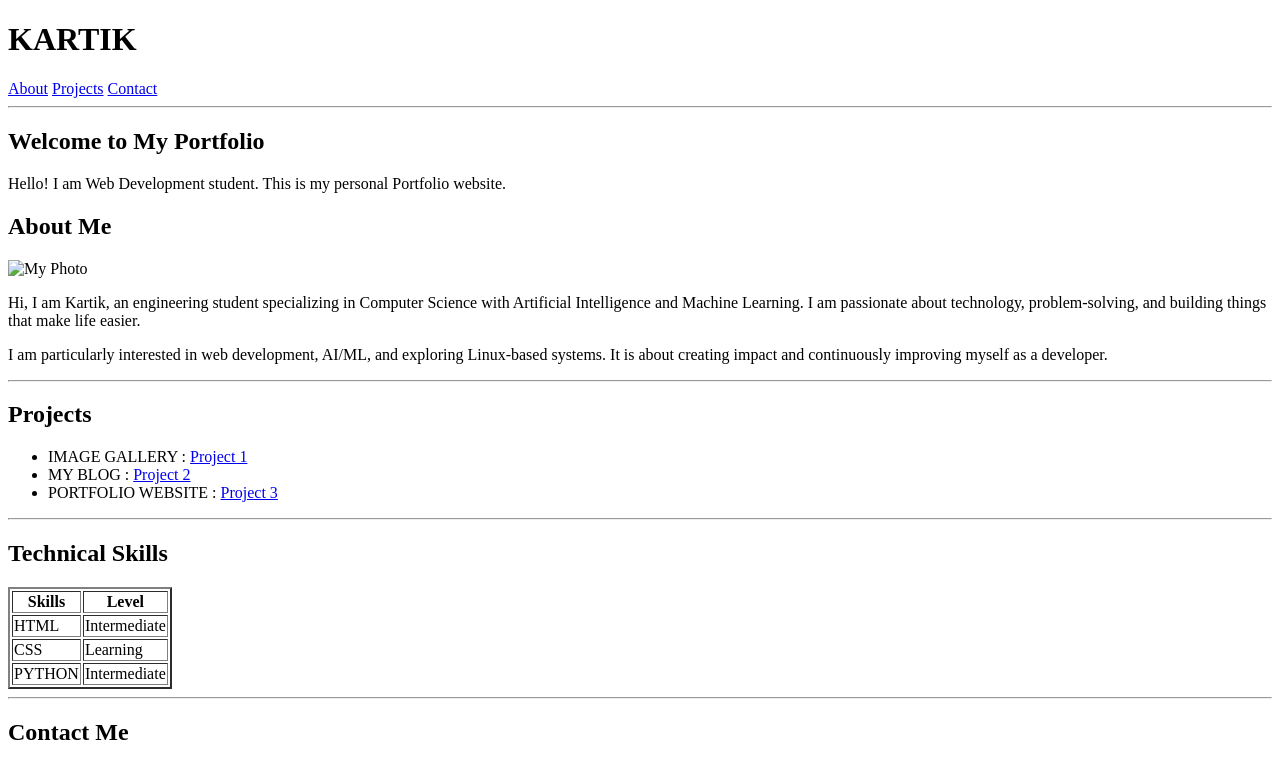
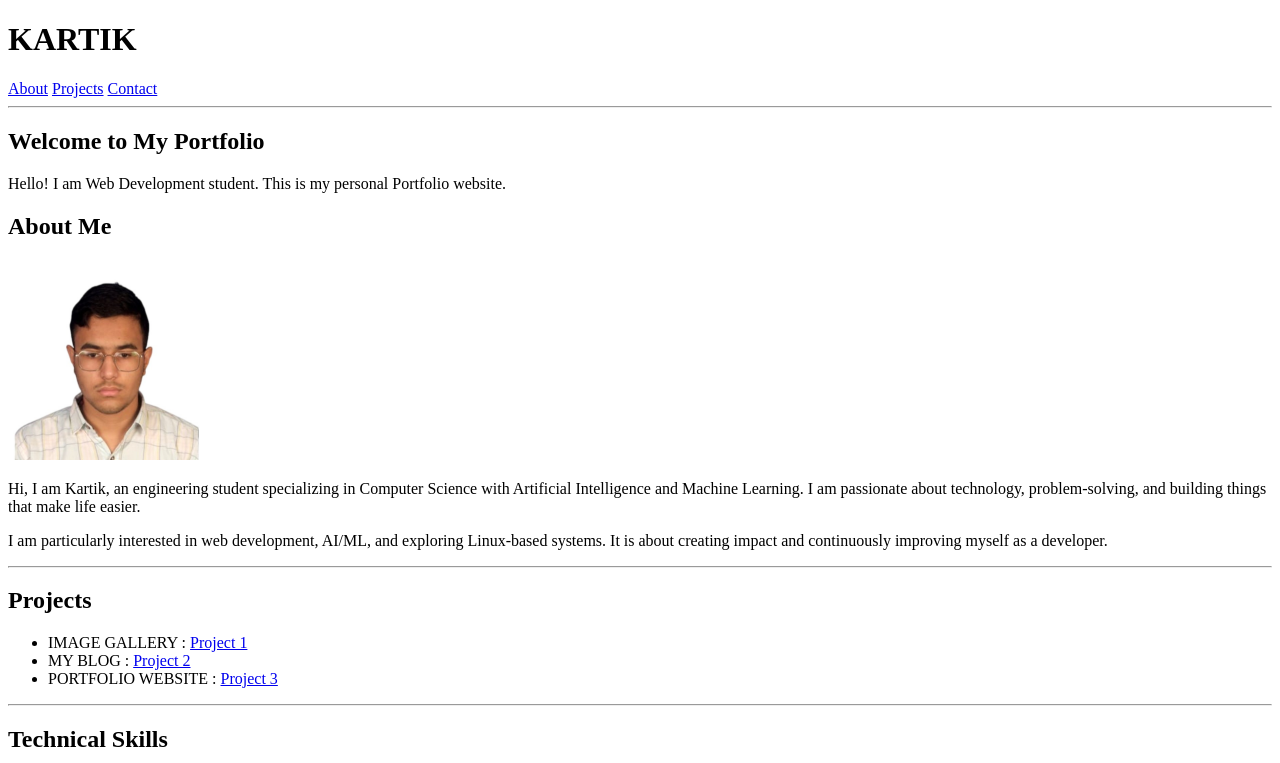
Before and after one commit to RaoKartikk/Lab-Assignment-KRMU-Web-dev-1, a plain HTML site: page UNIT-1-LAB-ASSIGNEMENT/LAB-1.html in a window 1280 px wide. Shown: the top 763 px of the page. Drawn offline with Linux system fonts and the light colour scheme.

Commit message:
Update LAB-1.html

```diff
--- a/UNIT-1-LAB-ASSIGNEMENT/LAB-1.html
+++ b/UNIT-1-LAB-ASSIGNEMENT/LAB-1.html
@@ -21,7 +21,7 @@
                 <article>
                     <header>
                            <h2 id="ABOUT">About Me</h2>
-                           <img src="myphoto.png" alt="My Photo" width="200" height="200">
+                           <img src="myphoto.jpg" alt="My Photo" width="200" height="200">
                      </header>
                            <p>Hi, I am Kartik, an engineering student specializing in Computer Science with Artificial Intelligence and Machine Learning. I am passionate about technology, problem-solving, and building things that make life easier.</p>
                            <p>I am particularly interested in web development, AI/ML, and exploring Linux-based systems. It is about creating impact and continuously improving myself as a developer.</p>
```
